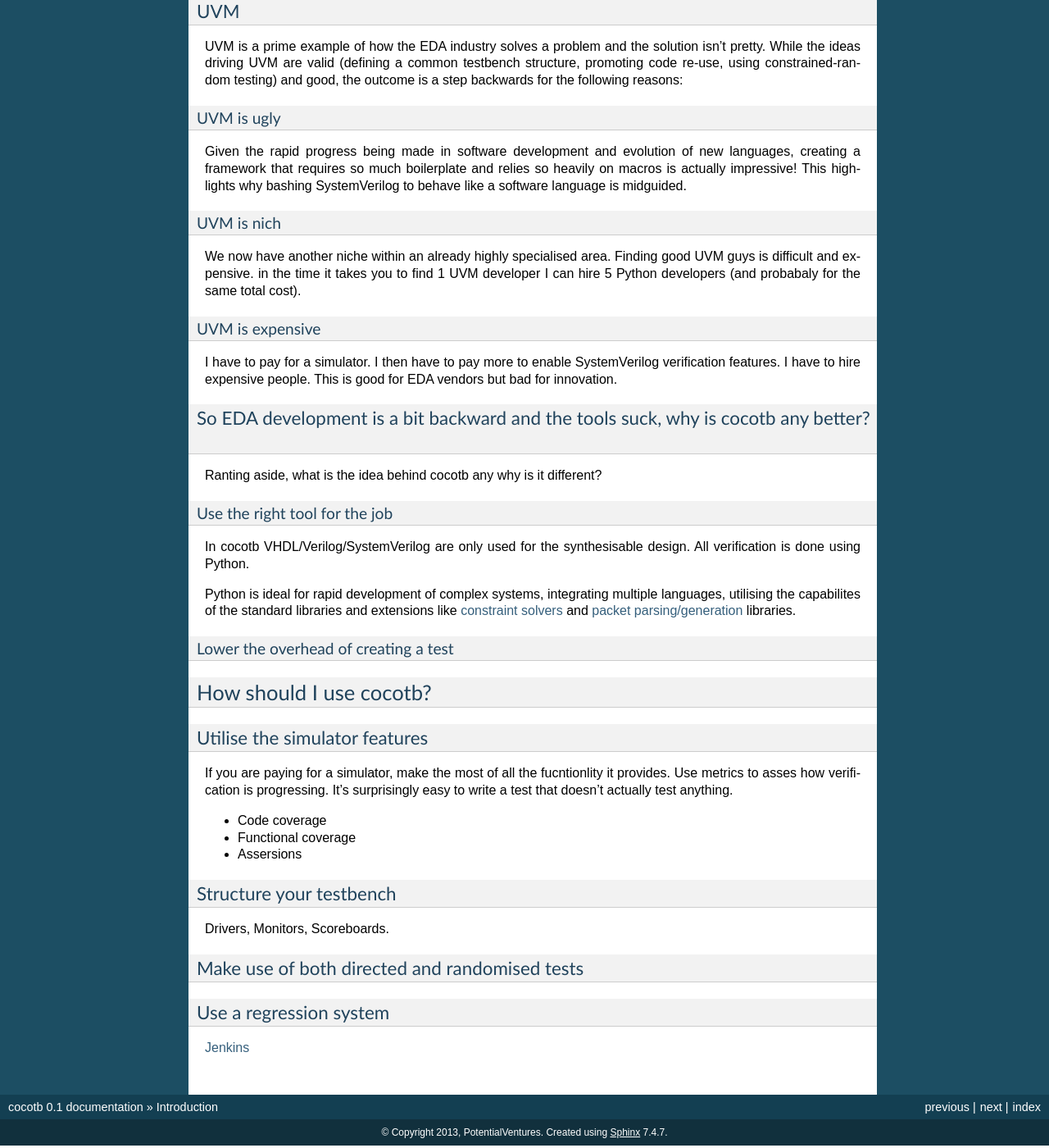
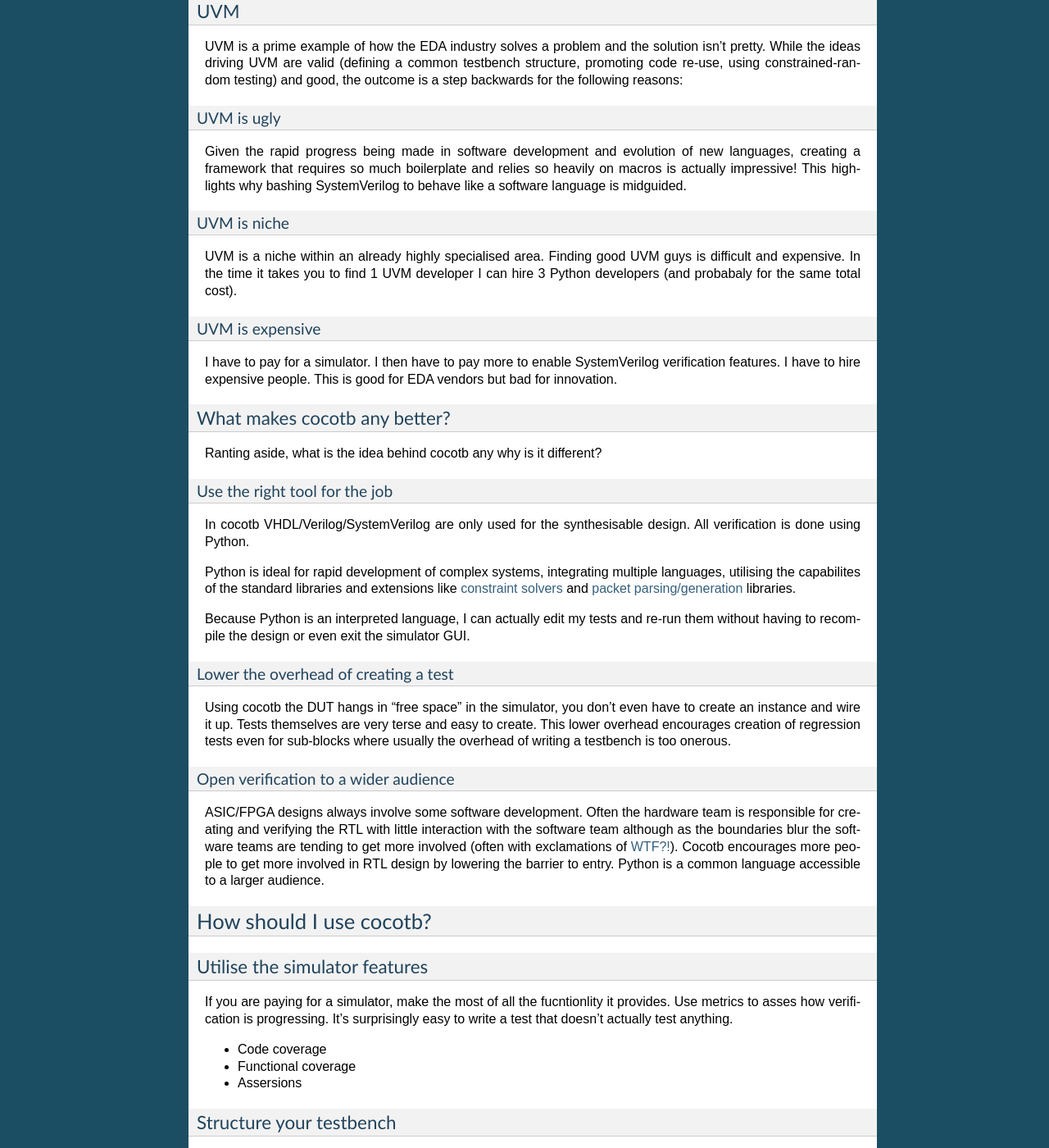
Before and after one commit to bushbecky/cocotb-bus, a Sphinx documentation site: the page built from documentation/source/introduction.rst, in a window 1280 px wide and 1400 px high, scrolled down 831 px. Shown: the whole window at 82% size. Built offline with Sphinx 7.4.7, drawn with Linux system fonts in a browser that asks for light colours; formulas are drawn with MathJax 3; pages that are not in the unit, such as notebooks, are missing from menus; some of the changed text lies outside the part shown.

Commit message:
Update introduction.rst

```diff
--- a/documentation/source/introduction.rst
+++ b/documentation/source/introduction.rst
@@ -57,11 +57,11 @@
 to behave like a software language is midguided.
 
 
-UVM is nich
-^^^^^^^^^^^
+UVM is niche
+^^^^^^^^^^^^
 
-We now have another niche within an already highly specialised area. Finding good UVM guys is difficult and expensive.
-in the time it takes you to find 1 UVM developer I can hire 5 Python developers (and probabaly for the same total cost).
+UVM is a niche within an already highly specialised area. Finding good UVM guys is difficult and expensive.
+In the time it takes you to find 1 UVM developer I can hire 3 Python developers (and probabaly for the same total cost).
 
 
 UVM is expensive
@@ -70,8 +70,8 @@
 I have to pay for a simulator.  I then have to pay more to enable SystemVerilog verification features. I have to hire expensive people. This is good for EDA vendors but bad for innovation.
 
 
-So EDA development is a bit backward and the tools suck, why is cocotb any better?
-----------------------------------------------------------------------------------
+What makes cocotb any better?
+-----------------------------
 
 Ranting aside, what is the idea behind cocotb any why is it different?
 
@@ -85,8 +85,26 @@
 `constraint solvers <https://code.google.com/p/or-tools/>`_ and `packet parsing/generation <http://www.secdev.org/projects/scapy/>`_ libraries.
 
 
+Because Python is an interpreted language, I can actually edit my tests and re-run them without having to recompile the design or even exit the simulator GUI.
+
+
 Lower the overhead of creating a test
 ^^^^^^^^^^^^^^^^^^^^^^^^^^^^^^^^^^^^^
+
+Using cocotb the DUT hangs in "free space" in the simulator, you don't even have to create an instance and wire it up.
+Tests themselves are very terse and easy to create. This lower overhead encourages creation of regression tests even for
+sub-blocks where usually the overhead of writing a testbench is too onerous.
+
+
+Open verification to a wider audience
+^^^^^^^^^^^^^^^^^^^^^^^^^^^^^^^^^^^^^
+
+ASIC/FPGA designs always involve some software development.
+Often the hardware team is responsible for creating and verifying the RTL with little interaction
+with the software team although as the boundaries blur the software teams are tending to get more involved (often with exclamations of `WTF?! <http://www.osnews.com/story/19266/WTFs_m>`_).
+Cocotb encourages more people to get more involved in RTL design by lowering the barrier to entry. Python is a common language accessible to a larger audience.
+
+
 
 
 How should I use cocotb?
```
